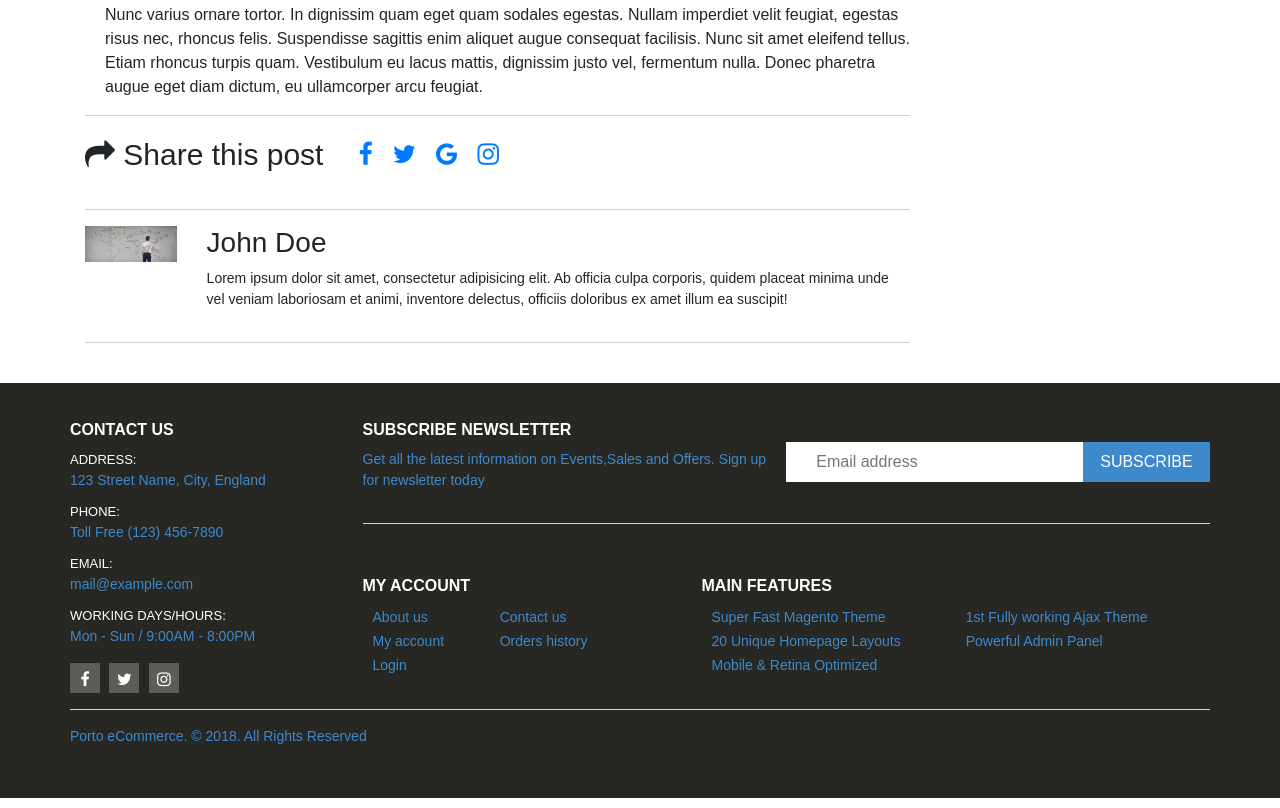
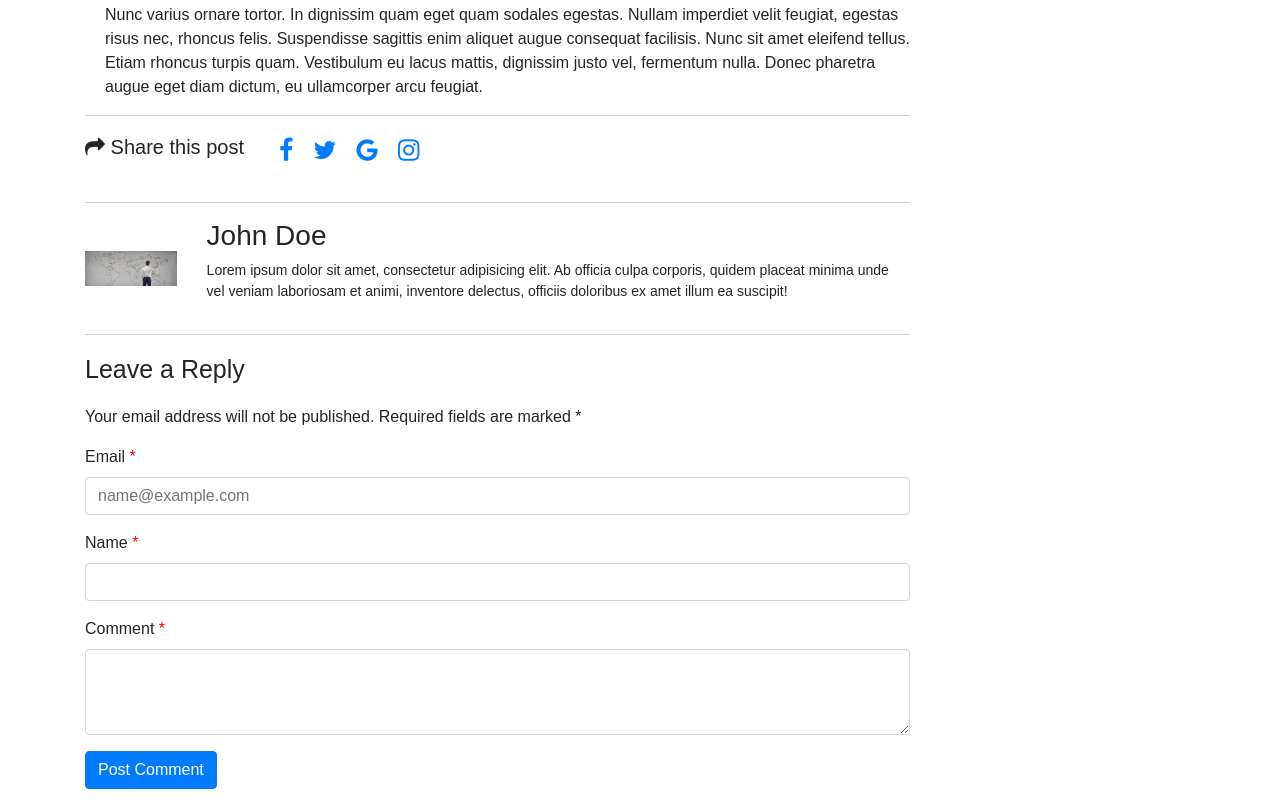
Before and after one commit to phucloi97/blog, a plain HTML site: page post-detail.html in a window 1280 px wide. Shown: the part 1012-1820 px from the top of the page. Drawn offline with Linux system fonts and the light colour scheme; files whose address does not match are found by name.

Commit message:
ok post -detail

```diff
--- a/css/footer.css
+++ b/css/footer.css
@@ -6,7 +6,7 @@ footer {
   padding: 35px 0px;
 }
 .title {
-  font-weight: 800;
+  font-weight: 500;
   margin-bottom: 7px;
 }
 .contact__list {
--- a/css/post-detail.css
+++ b/css/post-detail.css
@@ -17,7 +17,7 @@
   display: flex;
 }
 .post-detail__share > p {
-  font-size: 30px;
+  font-size: 20px;
 }
 .share-item {
   display: flex;
@@ -35,6 +35,7 @@
 .post-detail__author {
   display: flex;
   font-size: 14px;
+  align-items: center;
 }
 .thumbnail {
   width: 20%;
@@ -43,6 +44,15 @@
 .thumbnail > img {
   width: 100%;
   height: auto;
+}
+
+.leave-reply__title > p:nth-child(1) {
+  font-size: 25px;
+  font-weight: 500;
+}
+label::after {
+  content: "  *";
+  color: red;
 }
 /* ****************************************************************** */
 aside {
--- a/post-detail.html
+++ b/post-detail.html
@@ -88,7 +88,7 @@
                             <div class="thumbnail">
                                 <img src="./images//posts/post-1.jpg" alt="this is avata">
                             </div>
-                            <div class="author-infor">
+                            <div class="author-info">
                                 <h3>John Doe</h3>
                                 <p>
                                     Lorem ipsum dolor sit amet, consectetur adipisicing elit. Ab officia culpa corporis, quidem placeat minima unde vel veniam laboriosam et animi, inventore delectus, officiis doloribus ex amet illum ea suscipit!
@@ -96,6 +96,27 @@
                             </div>
                         </div>
                         <hr>
+                        <div class="leave-reply">
+                            <div class="leave-reply__title">
+                                <p>Leave a Reply</p>
+                                <p>Your email address will not be published. Required fields are marked *</p>
+                            </div>
+                            <form>
+                                <div class="form-group">
+                                  <label for="exampleFormControlInput1">Email</label>
+                                  <input type="email" class="form-control" id="exampleFormControlInput1" placeholder="name@example.com">
+                                </div>
+                                <div class="form-group">
+                                    <label for="exampleFormControlInput1">Name</label>
+                                    <input type="input" class="form-control" id="exampleFormControlInput1">
+                                  </div>
+                                <div class="form-group">
+                                  <label for="exampleFormControlTextarea1">Comment</label>
+                                  <textarea class="form-control" id="exampleFormControlTextarea1" rows="3"></textarea>
+                                </div>
+                              </form>
+                              <button type="submit" class="btn btn-primary">Post Comment</button>
+                        </div>
                     </div>
                 </div><!--end post item-->
                 <div class="col-3 mb-3">
```
Also changed, not shown: blog.html (+10 -10 lines).
